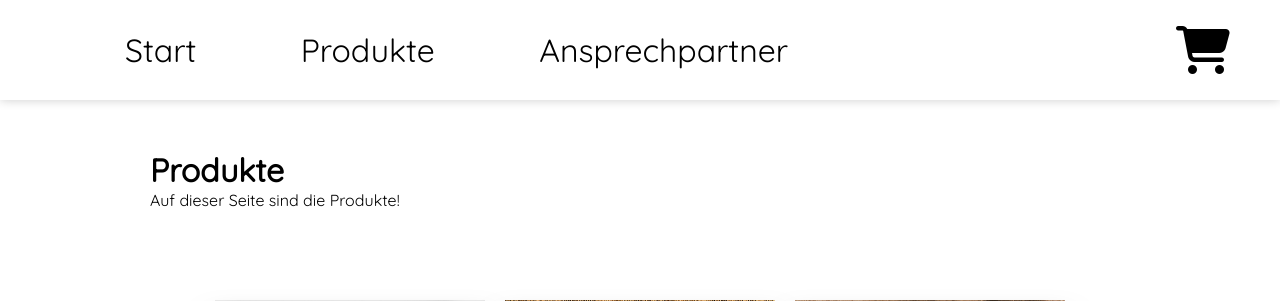
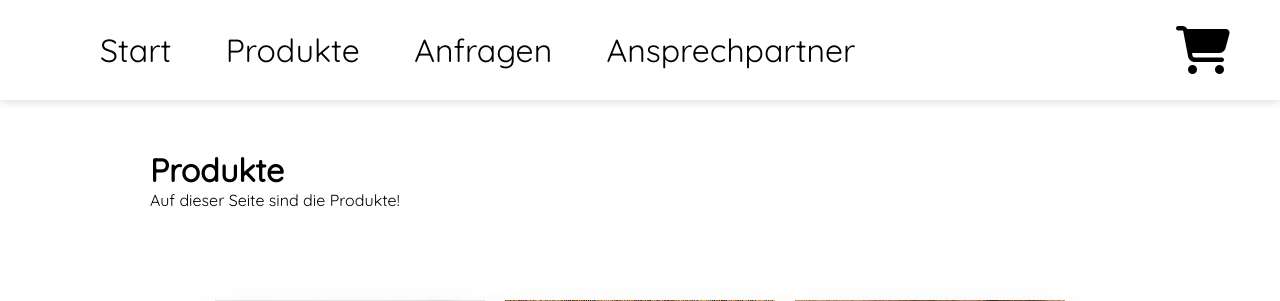
Before and after one commit to Bommberk/bencke, a PHP site: page /?page=product in a window 1280 px wide. Shown: the top 301 px of the page. Run offline with PHP 8.4, Linux system fonts and the light colour scheme; some libraries are stand-ins or nearby versions.

Commit message:
anfragen hinzu

```diff
--- a/assets/style/style.css
+++ b/assets/style/style.css
@@ -23,11 +23,11 @@
 }
 .menu
 {
-    margin-left: 25px;
+    margin-left: 50px;
 }
 .menu a
 {
-    margin-left: 100px;
+    margin-left: 50px;
     font-size: 2em;
     text-decoration: none;
     color: black;
@@ -121,7 +121,7 @@
     border-radius: 50%;
     border: 3px solid white;
 }
-.card b:nth-child()
+.card b:nth-child(3)
 {
     padding-left: 30px;
     font-size: 1.5em;
@@ -170,3 +170,11 @@
     bottom: 10px;
     background: green;
 }
+.question
+{
+    padding: 200px;
+}
+.question form
+{
+    font-size: 1.5em;
+}
--- a/index.php
+++ b/index.php
@@ -4,6 +4,19 @@
     <meta charset="UTF-8" http-equiv="refresh" content="">
     <title>Bencke</title>
     <link rel="stylesheet" href="assets/style/style.css">
+
+    <style>
+
+
+.question
+{
+    padding: 200px;
+}
+.question form
+{
+    font-size: 1.5em;
+}
+    </style>
 
 </head>
 <body>
@@ -12,6 +25,7 @@
         <div class="menu">
             <a href="index.php?page=start">Start</a>
             <a href="index.php?page=product">Produkte</a>
+            <a href="index.php?page=question">Anfragen</a>
             <a href="index.php?page=speaker">Ansprechpartner</a>
         </div>
         <div class="shopcart">
@@ -42,6 +56,9 @@
 
         if($_GET["page"] == "product"){
             $headline = "Produkte";
+        }
+        if($_GET["page"] == "question"){
+            $headline = "Anfragen";
         }
         if($_GET["page"] == "shopcart"){
             $headline = "Warenkorb";
@@ -80,6 +97,15 @@
                     </div>
                 </div>
             ";
+        }else if($_GET["page"] == "question"){
+            echo "<p>Hier kannst du Produkte anfragen die nicht im Shop sind!</p>
+                    <div class'question'>
+                        <form action='?page=shopcart' method='POST'>
+                            <input name='name' placeholder='Produktname'><br>
+                            <button type='submit'>Fertig</button>
+                        </form>
+                    </div>
+            ";
         }
         if($_GET['page'] == "delete"){
             echo "<p>Dein Kontakt wurde gelöscht</p>";
@@ -116,7 +142,7 @@
         }else if($_GET["page"] == "speaker"){
             echo "<p>Hier ist der Ansprechpartner für ihre Fragen</p>
                     <div class='speaker'>
-                        <img src='assets/img/cooler_Ben.JPG'>
+                        <img src='assets/img/cooler_Ben.jpg'>
                         <p>Ben J. Mohncke</p>
                         <a href='tel:015731107874'>Anrufen</a>
                         <a href='mailto:benmohncke@gmail.com'>Mailen</a>
--- a/products.txt
+++ b/products.txt
@@ -1,11 +1,11 @@
-{
-    "3": {
-        "name": "Holz"
+[
+    {
+        "name": "Stift"
     },
-    "4": {
-        "name": "L\u00f6ffel"
+    {
+        "name": "Stift"
     },
-    "5": {
-        "name": "Hammer"
+    {
+        "name": "Stift"
     }
-}
+]
```
